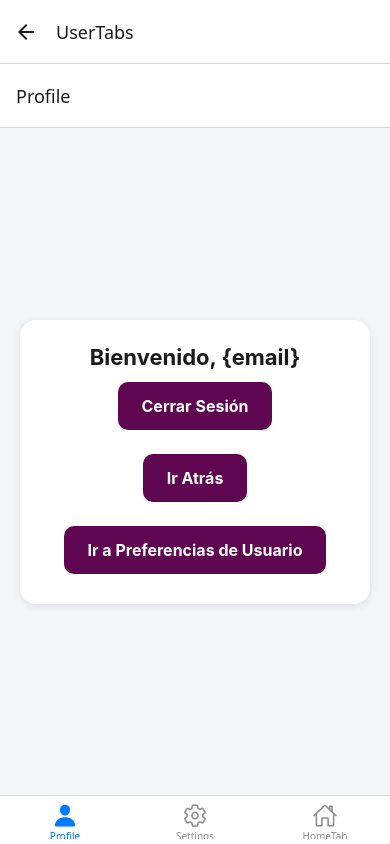
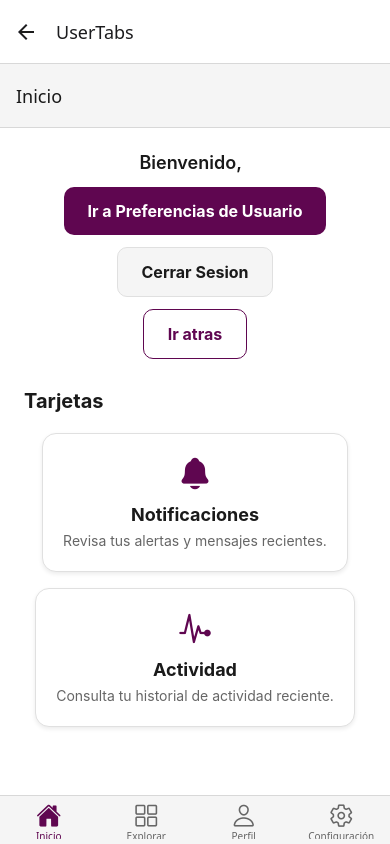
Before and after one commit to gersonpalma06-coder/programovil, a React Native app in the folder Tarea1/: screen /UserTabs in a window 390 px wide. Built offline with nearby package versions, Linux system fonts and the light colour scheme.

Commit message:
feat: implementar pantallas y tab navigator

```diff
--- a/Tarea1/src/navigation/TabsNavigator.tsx
+++ b/Tarea1/src/navigation/TabsNavigator.tsx
@@ -1,27 +1,36 @@
-    import React from "react"
+import React from "react";
 import { createBottomTabNavigator } from "@react-navigation/bottom-tabs";
 import Profile from "../screens/features/Profile";
 import Settings from "../screens/features/Settings";
 import Home from "../screens/Home";
 import { Ionicons } from '@expo/vector-icons';
+import ExploreScreen from "../screens/ExploreScreen";
+import { useTheme } from '../contexts/ThemeContext';
 
-    //1. declarar el tipado de las pantallas con sus parametros
-    export type TabsParamList ={
+export type TabsParamList = {
     Profile: { email?: string },
     Settings: undefined,
-        HomeTab: {email?: string},
+    HomeTab: { email?: string },
+    Explore: undefined,
 };
 
-    //2. crear el tabs navigator encargado de manejar la navegacion por pestañas
 const Tab = createBottomTabNavigator<TabsParamList>();
 
-    // 3. utilizar el navegador por tabs (recibiendo route en los props)
 export default function TabNavigator({ route }: any) {
     const userEmail = route?.params?.email;
+
+    const { colors } = useTheme();
 
     return (
         <Tab.Navigator
             screenOptions={({ route }) => ({
+
+                tabBarActiveTintColor: colors.primary,
+                tabBarInactiveTintColor: colors.textSecondary,
+                tabBarStyle: { backgroundColor: colors.surface },
+                headerStyle: { backgroundColor: colors.surface },
+                headerTintColor: colors.text,
+
                 tabBarIcon: ({ focused, color, size }) => {
                     let iconName: keyof typeof Ionicons.glyphMap = "help-outline";
 
@@ -31,6 +40,8 @@ export default function TabNavigator({ route }: any) {
                         iconName = focused ? "settings" : "settings-outline";
                     } else if (route.name === "HomeTab") {
                         iconName = focused ? "home" : "home-outline";
+                    } else if (route.name === "Explore") {
+                        iconName = focused ? "grid" : "grid-outline";
                     }
 
                     return <Ionicons name={iconName} size={size} color={color} />;
@@ -38,16 +49,27 @@ export default function TabNavigator({ route }: any) {
             })}
         >
             <Tab.Screen
+                name='HomeTab'
+                component={Home}
+                initialParams={{ email: userEmail }}
+                options={{ title: 'Inicio' }}
+            />
+            <Tab.Screen
+                name='Explore'
+                component={ExploreScreen}
+                options={{ title: 'Explorar' }}
+            />
+            <Tab.Screen
                 name='Profile'
                 component={Profile}
                 initialParams={{ email: userEmail }}
+                options={{ title: 'Perfil' }}
             />
-                <Tab.Screen name='Settings' component={Settings}/>
             <Tab.Screen
-                name='HomeTab'
-                component={Home}
-                initialParams={{ email: userEmail }}
+                name='Settings'
+                component={Settings}
+                options={{ title: 'Configuración' }}
             />
         </Tab.Navigator>
-        )
+    );
 }
--- /dev/null
+++ b/Tarea1/src/screens/ExploreScreen.tsx
@@ -0,0 +1,37 @@
+import React from 'react';
+import { ScrollView, StyleSheet } from 'react-native';
+import { useTheme } from '../contexts/ThemeContext';
+import Card from '../components/Card';
+
+const CARDS = [
+  { title: 'Música',       icon: 'musical-notes', description: 'Escucha tus listas de reproducción favoritas.' },
+  { title: 'Fotos',        icon: 'images',        description: 'Explora y organiza tus recuerdos.' },
+  { title: 'Salud',        icon: 'heart',         description: 'Monitorea tus datos de bienestar.' },
+  { title: 'Viajes',       icon: 'airplane',      description: 'Planifica y registra tus aventuras.' },
+  { title: 'Finanzas',     icon: 'wallet',        description: 'Controla tus gastos e ingresos.' },
+  { title: 'Aprendizaje',  icon: 'school',        description: 'Accede a cursos y recursos educativos.' },
+];
+
+export default function ExploreScreen() {
+  const { colors } = useTheme();
+
+  return (
+    <ScrollView
+      style={{ backgroundColor: colors.background }}
+      contentContainerStyle={styles.container}
+    >
+      {CARDS.map(card => (
+        <Card
+          key={card.title}
+          title={card.title}
+          icon={card.icon}
+          description={card.description}
+        />
+      ))}
+    </ScrollView>
+  );
+}
+
+const styles = StyleSheet.create({
+  container: { padding: 24, paddingBottom: 40 },
+});
--- a/Tarea1/src/screens/Home.tsx
+++ b/Tarea1/src/screens/Home.tsx
@@ -1,26 +1,36 @@
+import { NativeStackScreenProps } from "@react-navigation/native-stack";
 import React from "react";
-import { View, Text, StyleSheet } from "react-native";
-import { NativeStackScreenProps } from '@react-navigation/native-stack';
+import { View, Text, StyleSheet, ScrollView } from "react-native";
 import { RootStackParamList } from "../navigation/StackNavigator";
 import { CompositeScreenProps } from "@react-navigation/native";
 import { BottomTabScreenProps } from "@react-navigation/bottom-tabs";
 import { TabsParamList } from "../navigation/TabsNavigator";
+import CustomButton from "../components/CustomButton";
 import { navigationRef } from "../navigation/NavigationService";
+import { useTheme } from "../contexts/ThemeContext";
+import Card from "../components/Card";
 
 type NestedProps = CompositeScreenProps<
-BottomTabScreenProps<TabsParamList, 'HomeTab'>,
+  BottomTabScreenProps<TabsParamList, "HomeTab">,
   NativeStackScreenProps<RootStackParamList>
 >;
 
-export default function Home({ route, navigation }: NestedProps) {
-  const userEmail = route.params?.email ?? "Usuario";
+export default function Home({ navigation, route }: NestedProps) {
+
+  const { email } = route.params;
+
+  const { colors } = useTheme();
+
+  const handleUserSettings = () => {
+    navigation.navigate("Settings");
+  };
 
   const handleLogout = () => {
     if (navigationRef.isReady()) {
         navigationRef.reset({
+
             routes: [
-          // Es un arreglo para cual cada objeto representa una pantalla a la que se quiere navegar, en este caso solo queremos ir a la pantalla de login
-          {name: 'LoginScreen'}
+                { name: 'LoginScreen' }
             ],
             index: 0,
         });
@@ -29,24 +39,63 @@ const handleLogout = () => {
 
   const handleNavigate = () => {
     navigation.navigate('LoginScreen');
-  }
+  };
 
   return (
-    <View style={styles.container}>
-      <Text style={styles.text}>Bienvenido, {userEmail}</Text>
-    </View>
+
+    <ScrollView
+      style={{ backgroundColor: colors.background }}
+      contentContainerStyle={styles.container}
+    >
+
+      <Text style={[styles.welcome, { color: colors.text }]}>Bienvenido, {email} </Text>
+
+      <CustomButton
+        title="Ir a Preferencias de Usuario"
+        onPress={handleUserSettings}
+        variant="primary"
+      />
+      <CustomButton
+        title="Cerrar Sesion"
+        variant="secondary"
+        onPress={handleLogout}
+      />
+      <CustomButton
+        title="Ir atras"
+        variant="tertiary"
+        onPress={handleNavigate}
+      />
+
+      <Text style={[styles.sectionTitle, { color: colors.text }]}>
+        Tarjetas
+      </Text>
+      <Card
+        title='Notificaciones'
+        icon='notifications'
+        description='Revisa tus alertas y mensajes recientes.'
+      />
+      <Card
+        title='Actividad'
+        icon='pulse'
+        description='Consulta tu historial de actividad reciente.'
+      />
+    </ScrollView>
   );
 }
 
 const styles = StyleSheet.create({
-  container: {
-    flex: 1,
-    alignItems: 'center',
-    justifyContent: 'center',
-    backgroundColor: '#fff',
+  container: { padding: 24, paddingBottom: 40, alignItems: "center" },
+  welcome: {
+    fontSize: 18,
+    fontWeight: "600",
+    textAlign: "center",
+    marginBottom: 8,
   },
-  text: {
-    fontSize: 18,
-    fontWeight: 'bold',
-  }
+  sectionTitle: {
+    fontSize: 20,
+    fontWeight: "700",
+    marginTop: 24,
+    marginBottom: 12,
+    alignSelf: "flex-start",
+  },
 });
--- a/Tarea1/src/screens/features/Profile.tsx
+++ b/Tarea1/src/screens/features/Profile.tsx
@@ -3,11 +3,13 @@ import { View, Text, StyleSheet } from 'react-native';
 import { BottomTabScreenProps } from '@react-navigation/bottom-tabs';
 import { TabsParamList } from '../../navigation/TabsNavigator';
 import CustomButton from '../../components/CustomButton';
+import { useTheme } from '../../contexts/ThemeContext';
 
 type ProfileProps = BottomTabScreenProps<TabsParamList, 'Profile'>;
 
+export default function Profile({ route, navigation }: ProfileProps) {
 
-export default function Profile({ route,navigation }: ProfileProps) {
+  const { colors } = useTheme();
 
   const email = route.params?.email ?? "{email}";
 
@@ -16,9 +18,21 @@ export default function Profile({ route,navigation }: ProfileProps) {
   };
 
   return (
-    <View style={styles.container}>
-      <View style={styles.card}>
-        <Text style={styles.title}>Bienvenido, {email}</Text>
+
+    <View style={[styles.container, { backgroundColor: colors.background }]}>
+
+      <View style={[
+        styles.card,
+        {
+          backgroundColor: colors.cardBackground,
+          borderColor: colors.cardBorder,
+          borderWidth: 1,
+        }
+      ]}>
+
+        <Text style={[styles.title, { color: colors.text }]}>
+          Perfil de Usuario
+        </Text>
 
         <View style={styles.buttonContainer}>
           <CustomButton
@@ -26,6 +40,7 @@ export default function Profile({ route,navigation }: ProfileProps) {
             onPress={() => {
               console.log('Cerrar sesión');
             }}
+            variant="primary"
           />
 
           <CustomButton
@@ -33,11 +48,13 @@ export default function Profile({ route,navigation }: ProfileProps) {
             onPress={() => {
               console.log('Ir atrás');
             }}
+            variant="secondary"
           />
 
           <CustomButton
             title="Ir a Preferencias de Usuario"
             onPress={handleEditProfile}
+            variant="tertiary"
           />
         </View>
       </View>
@@ -50,13 +67,11 @@ const styles = StyleSheet.create({
     flex: 1,
     justifyContent: 'center',
     alignItems: 'center',
-    backgroundColor: '#f4f6f9',
     padding: 20,
   },
   card: {
     width: '100%',
     maxWidth: 360,
-    backgroundColor: '#ffffff',
     borderRadius: 16,
     padding: 24,
     alignItems: 'center',
@@ -69,12 +84,10 @@ const styles = StyleSheet.create({
   title: {
     fontSize: 22,
     fontWeight: 'bold',
-    color: '#1a1a1a',
-    marginBottom: 6,
+    marginBottom: 16,
   },
   text: {
     fontSize: 15,
-    color: '#666666',
     marginBottom: 24,
   },
   buttonContainer: {
--- a/Tarea1/src/screens/features/Settings.tsx
+++ b/Tarea1/src/screens/features/Settings.tsx
@@ -1,16 +1,50 @@
 import React from 'react';
-import { View, Text, StyleSheet, Button } from 'react-native';
+import { View, Text, StyleSheet, Button, Switch } from 'react-native';
+import { Ionicons } from '@expo/vector-icons';
+import { useTheme } from '../../contexts/ThemeContext';
 
 export default function Settings() {
+
+  const { isDark, colors, toggleTheme } = useTheme();
+
   return (
-    <View style={styles.container}>
-      <Text style={styles.title}>Configuración</Text>
-      <Text style={styles.text}>Opciones de la aplicación</Text>
 
-      <Button
-        title="Cerrar Sesión"
-        onPress={() => console.log("Sesión cerrada")}
+    <View style={[styles.container, { backgroundColor: colors.background }]}>
+
+      <Ionicons
+        name={isDark ? 'moon' : 'sunny'}
+        size={72}
+        color={colors.primary}
+        style={styles.icon}
       />
+
+      <Text style={[styles.title, { color: colors.text }]}>
+        Tema actual: {isDark ? 'Oscuro' : 'Claro'}
+      </Text>
+      <Text style={[styles.text, { color: colors.textSecondary }]}>
+        Cambia el tema y observa cómo toda la interfaz se actualiza automáticamente.
+      </Text>
+
+      <View style={styles.row}>
+        <Text style={[styles.label, { color: colors.text }]}>
+          {isDark ? 'Desactivar modo oscuro' : 'Activar modo oscuro'}
+        </Text>
+        <Switch
+          value={isDark}
+          onValueChange={toggleTheme}
+          thumbColor={isDark ? colors.primary : '#f4f3f4'}
+          trackColor={{ false: '#ccc', true: '#9B59B6' }}
+        />
+      </View>
+
+      <View style={styles.buttonContainer}>
+        <Button
+          title="Cerrar Sesión"
+          onPress={() => console.log("Sesión cerrada")}
+          color={colors.primary}
+        />
+      </View>
+
     </View>
   );
 }
@@ -20,16 +54,33 @@ const styles = StyleSheet.create({
     flex: 1,
     justifyContent: 'center',
     alignItems: 'center',
-    backgroundColor: '#fff',
+    padding: 32,
+  },
+  icon: {
+    marginBottom: 20
   },
   title: {
-    fontSize: 20,
+    fontSize: 24,
     fontWeight: 'bold',
-    marginBottom: 10,
+    marginBottom: 12,
+    textAlign: 'center',
   },
   text: {
-    fontSize: 16,
-    marginBottom: 20,
-    color: '#555',
+    fontSize: 15,
+    textAlign: 'center',
+    marginBottom: 40,
+    lineHeight: 22,
+  },
+  row: {
+    flexDirection: 'row',
+    alignItems: 'center',
+    gap: 16
+  },
+  label: {
+    fontSize: 16
+  },
+  buttonContainer: {
+    marginTop: 40,
+    width: '100%',
   }
 });
```
Lines whose indentation alone changed are shown as unchanged.
